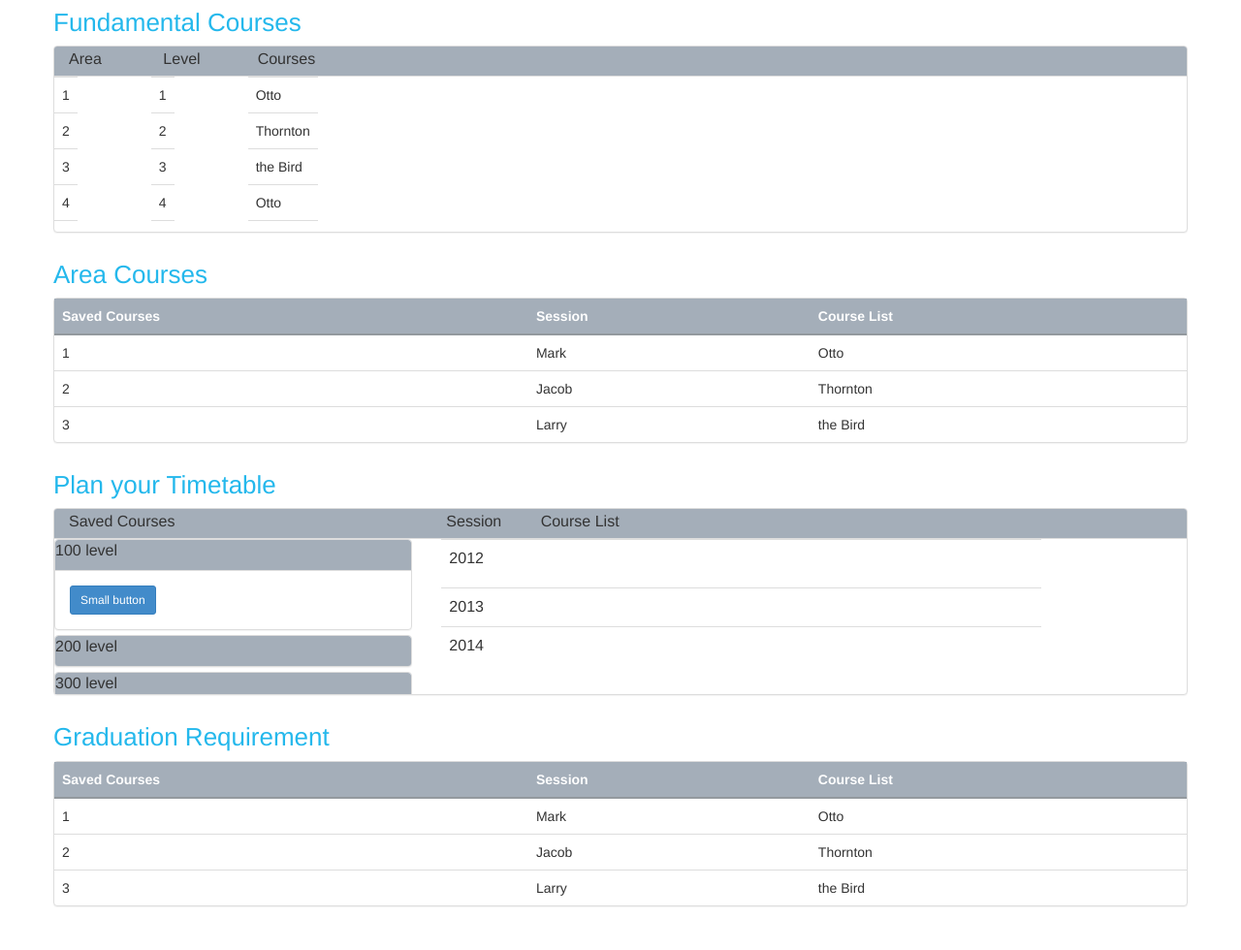
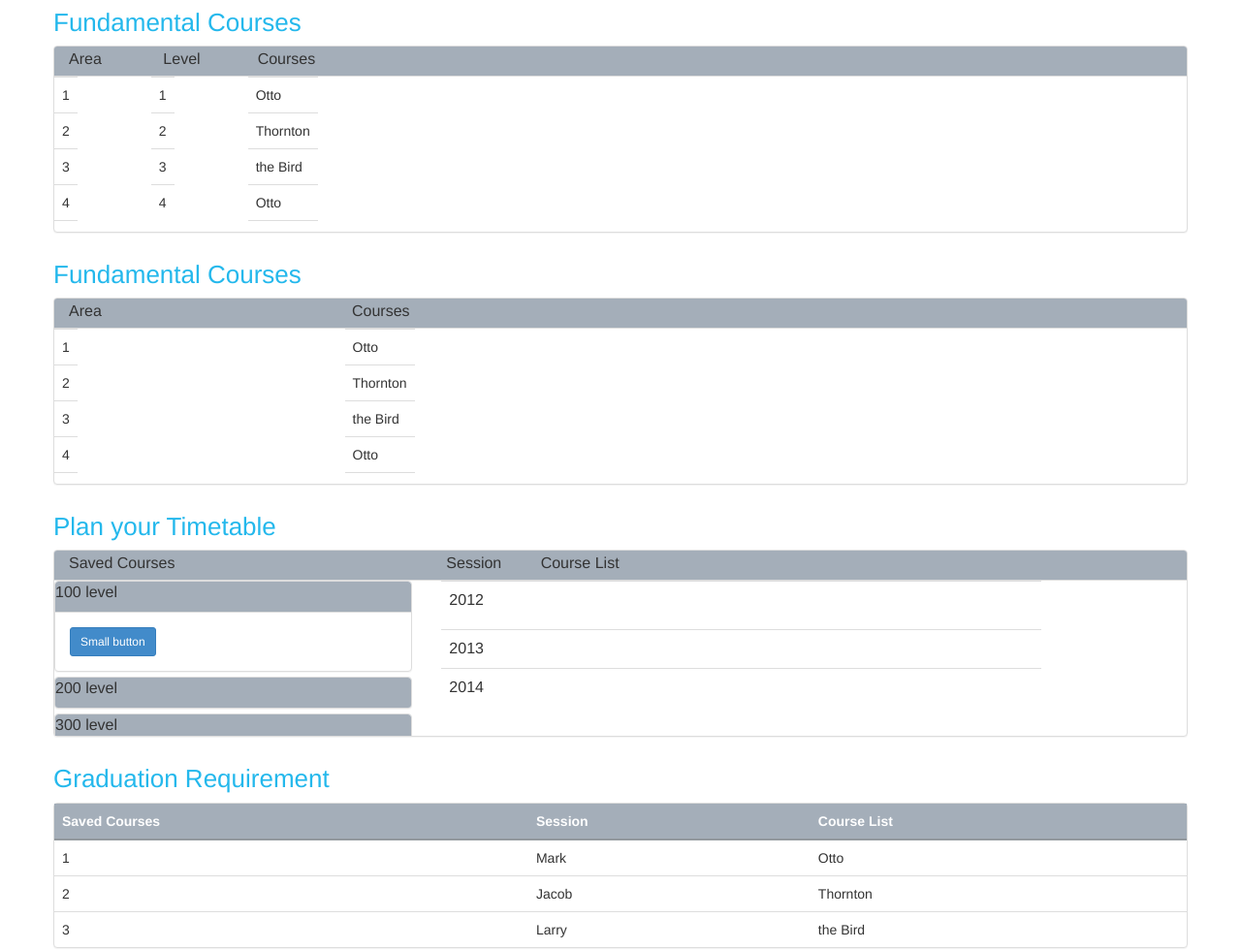
Before and after one commit to ETK/Courseplanner, a plain HTML site: page index.html in a window 1280 px wide. Shown: the whole page at 97% size. Before the commit the page ends 955 px from the top, so only its background shows below. Drawn offline with nearby package versions, Linux system fonts and the light colour scheme.

```diff
--- a/index.html
+++ b/index.html
@@ -79,18 +79,6 @@
             <tr>
               <td>4</td>
             </tr>
-            <tr>
-              <td>5</td>
-            </tr>
-            <tr>
-              <td>6</td>
-            </tr>
-            <tr>
-              <td>7</td>
-            </tr>
-            <tr>
-              <td>8</td>
-            </tr>
           </tbody>
         </table> <!-- End of Table2 -->
         </div>
@@ -137,38 +125,89 @@
 
 
 
+
      <div class="row">
-      <div class = "title">
-       Area Courses
+      <div class="title">
+       Fundamental Courses
       </div>
-      <div class="panel panel-default">
-        <!-- Table -->
-        <table class="table">
+      <div class ="panel panel-default">
+        <div class="panel-heading">
+        <div class="panel-title col-md-3">Area</div>
+        <div class="panel-title col-md-9">Courses</div>
+       </div>
+
+        <!-- Table1 -->
+        <div class="row">
+        <div class="col-md-3 table_style">
+        <table class="table fundamental_scroll">
           <thead>
-            <tr>
-              <th>Saved Courses</th>
-              <th>Session</th>
-              <th>Course List</th>
-            </tr>
           </thead>
           <tbody>
             <tr>
               <td>1</td>
-              <td>Mark</td>
+            </tr>
+            <tr>
+              <td>2</td>
+            </tr>
+            <tr>
+              <td>3</td>
+            </tr>
+            <tr>
+              <td>4</td>
+            </tr>
+            <tr>
+              <td>5</td>
+            </tr>
+            <tr>
+              <td>6</td>
+            </tr>
+            <tr>
+              <td>7</td>
+            </tr>
+            <tr>
+              <td>8</td>
+            </tr>
+          </tbody>
+        </table> <!-- End of Table1 -->
+        </div>
+
+        <!-- Table2 -->
+        <div class="col-md-9 table_style">
+        <table class="table fundamental_scroll">
+          <thead>
+          </thead>
+          <tbody>
+            <tr>
               <td>Otto</td>
             </tr>
             <tr>
-              <td>2</td>
-              <td>Jacob</td>
               <td>Thornton</td>
             </tr>
             <tr>
-              <td>3</td>
-              <td>Larry</td>
+              <td>the Bird</td>
+            </tr>
+            <tr>
+              <td>Otto</td>
+            </tr>
+            <tr>
+              <td>Thornton</td>
+            </tr>
+            <tr>
+              <td>the Bird</td>
+            </tr>
+            <tr>
+              <td>Otto</td>
+            </tr>
+            <tr>
+              <td>Thornton</td>
+            </tr>
+            <tr>
               <td>the Bird</td>
             </tr>
           </tbody>
-        </table>
+        </table> <!-- End of Table3 -->
+        </div>
+       </div>
       </div>
      </div> <!-- end of the row -->
 
```
